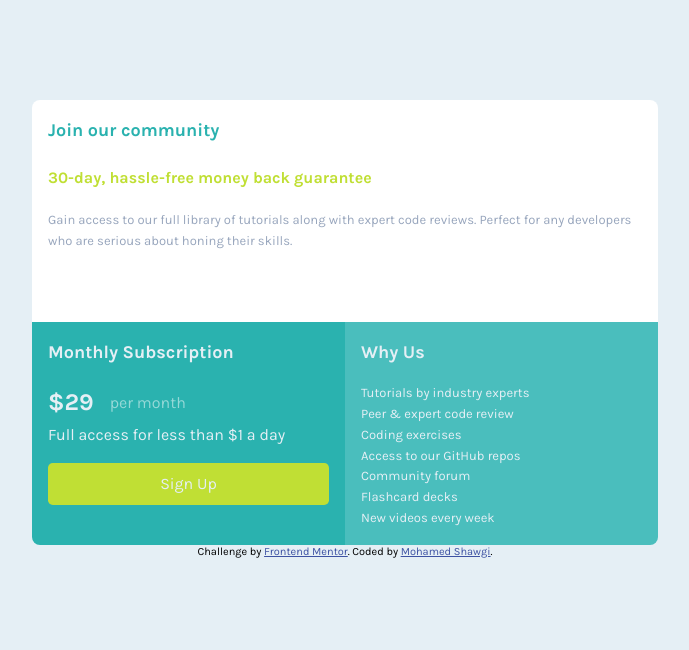
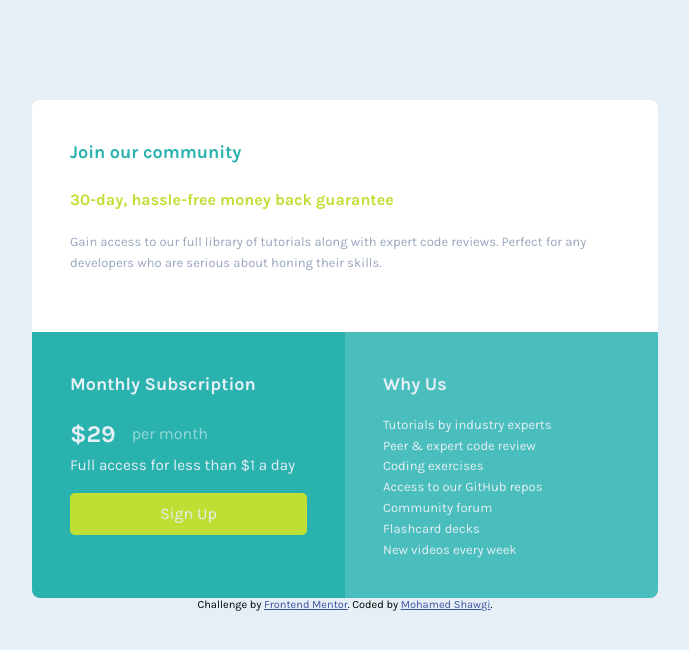
Before and after one commit to mohamedshawgi/single-price-grid-component, a plain HTML site: page index.html in a window 1280 px wide. Shown: the whole page, without its empty margins (295-984 px from the left). Drawn offline with Linux system fonts and the light colour scheme.

Commit message:
added screenshots updated README final tuning of html and css

```diff
--- a/style.css
+++ b/style.css
@@ -12,7 +12,6 @@
     --Bright-Yellow: hsl(71, 73%, 54%);
 
     /* ### Neutral */
-
     --Light-Gray: hsl(204, 43%, 93%);
     --Grayish-Blue: hsl(218, 22%, 67%);
 }
@@ -23,14 +22,11 @@ body{
     display: flex;
     flex-direction: column;
     padding: 100px 30px 75px 30px;
-
 }
 li,ul{
     list-style-type: none;
-
 }
 main{
-    /* background-color: var(--Light-Gray); */
     max-width: 626px;
     margin: 0 auto;
     border-radius: 0.5rem;
@@ -57,10 +53,7 @@ main{
     color: var(--Grayish-Blue);
     font-size: small;
 }
-#join h1{
-    margin-bottom: 1.25rem;
-}
-#join h2, #join p{
+#join h2, #join p,#join h1{
     margin-bottom: 1.25rem;
 }
 #subscription{
@@ -82,6 +75,7 @@ main{
 #subscription p{
     color: var(--Light-Gray);
     margin-bottom: 1rem;
+    font-size: 0.95rem;;
 }
 #subscription a{
     text-decoration: none;
@@ -108,9 +102,10 @@ main{
 @media (min-width:900px){
     main{
         display:grid;
-        /* grid-template-columns: repeat(2,1fr);
-        grid-template-rows: repeat(2,1fr); */
-        grid: repeat(2,1fr)/repeat(2,1fr);
+        grid: repeat(2,auto)/repeat(2,1fr);
+    }
+    .card{
+        padding:2.375rem;
     }
     #join{
         grid-column: 1/3;
```
Also changed, not shown: index.html (+0 -4 lines), screenshots/desktop.png (added), screenshots/mobile.png (added), 1 other file. Lines whose indentation alone changed are shown as unchanged.
